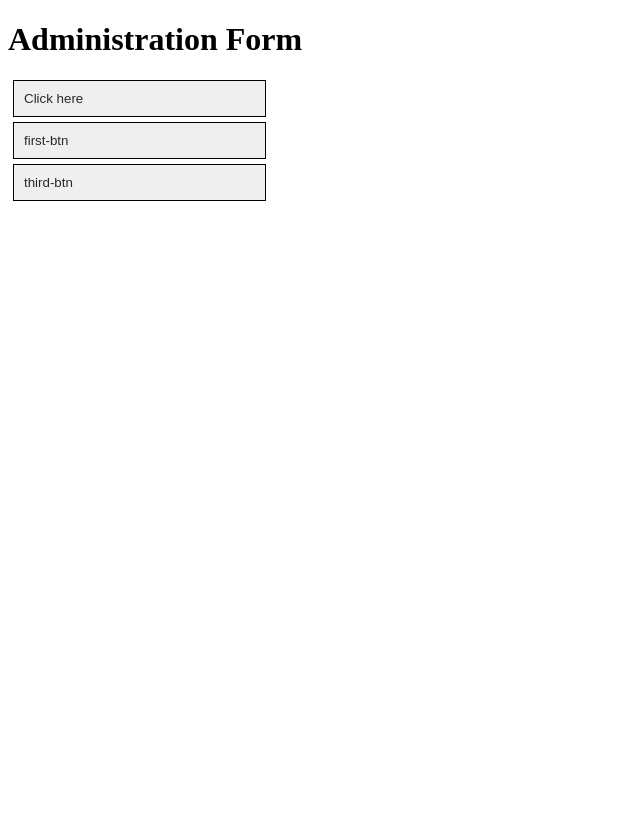
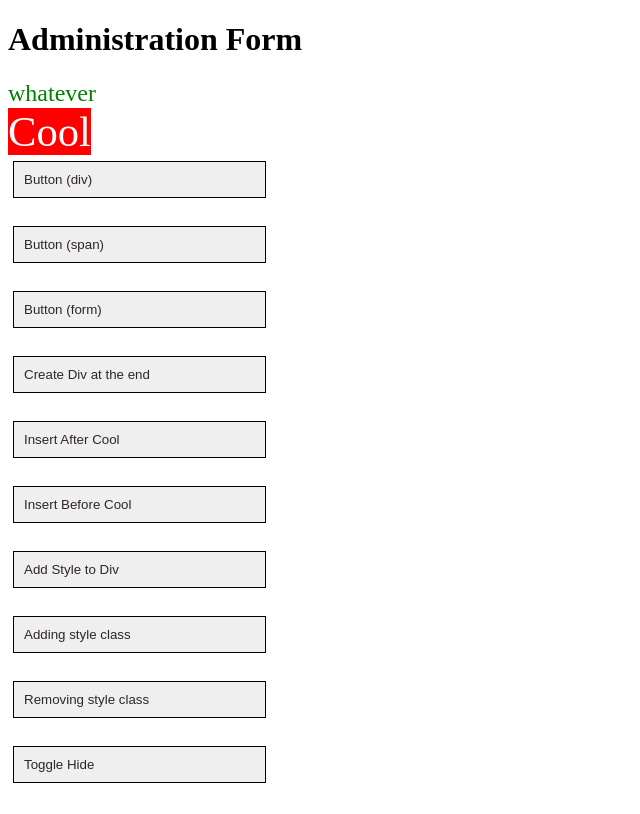
Before and after one commit to adarshjagati07/nodeprojects, a website: page learn/index.html in a window 1280 px wide. Shown: the whole page, without its empty margins (0-640 px from the left). Drawn offline with Linux system fonts and the light colour scheme.

Commit message:
learning basic dom

```diff
--- a/learn/index.html
+++ b/learn/index.html
@@ -38,24 +38,81 @@
         }
     </style>
     <script>
-        document.getElementById('second-btn').style.display = 'none';
-        function myFunction() {
-
+        function findAndPrintTagName(element) {
+            var tag = element.tagName;
+            console.log("Tag of " + element.id + " is :", tag)
         }
-        function someFunc() {
-
+        function sam() {
+            var a = document.getElementById("abcd");
+            findAndPrintTagName(a);
         }
-        function func() {
-
+        function tom() {
+            var a = document.getElementById("pqr");
+            findAndPrintTagName(a);
+        }
+        function john() {
+            var a = document.getElementById("msms");
+            findAndPrintTagName(a);
+        }
+        function createDivAndAppend() {
+            var body = document.querySelector('body');
+            var div = document.createElement('div');
+            div.textContent = 'Some text (Div Created at the end)';
+            body.appendChild(div);
+        }
+        function insertDivAfter() {
+            var div = document.createElement('div');
+            div.textContent = 'Some text (After)';
+            var span = document.getElementById('pqr');
+            span.after(div);
+        }
+        function insertDivBefore() {
+            var div = document.createElement('div');
+            div.textContent = 'Some text (Before)';
+            var span = document.getElementById('pqr');
+            span.before(div);
+        }
+        function addStyleToDiv() {
+            var div = document.querySelector('#pqr');
+            div.style.backgroundColor = "magenta";
+            div.style.fontSize = "12pt"
+        }
+        function addClass() {
+            var element = document.getElementById('abcd');
+            element.classList.add('sample');
+        }
+        function removeClass() {
+            var element = document.getElementById('abcd');
+            element.classList.remove('sample');
+        }
+        function toggleHide() {
+            var div = document.getElementById("abcd");
+            if (div.style.display === "none") {
+                div.style.display = "block";
+            } else {
+                div.style.display = "none";
+            }
         }
     </script>
 </head>
 
 <body>
     <h1>Administration Form</h1>
-    <button type="button" id="first-btn" onclick="myFunction()">Click here</button>
-    <button type="button" id="second-btn" onclick="someFunc()">first-btn</button>
-    <button type="button" id="third-btn" onclick="func()">third-btn</button>
+    <div id="abcd" class="compname">
+        whatever
+    </div>
+    <span id="pqr" class="customer">Cool</span>
+    <form id="msms"></form>
+    <button type="button" onclick="sam()">Button (div)</button><br>
+    <button type="button" onclick="tom()">Button (span)</button><br>
+    <button type="button" onclick="john()">Button (form) </button><br>
+    <button type="button" onclick="createDivAndAppend()">Create Div at the end</button><br>
+    <button type="button" onclick="insertDivAfter()">Insert After Cool</button><br>
+    <button type="button" onclick="insertDivBefore()">Insert Before Cool</button><br>
+    <button type="button" onclick="addStyleToDiv()">Add Style to Div</button><br>
+    <button type="button" onclick="addClass()">Adding style class</button><br>
+    <button type="button" onclick="removeClass()">Removing style class</button><br>
+    <button type="button" onclick="toggleHide()">Toggle Hide</button><br>
 
 </body>
 
```
